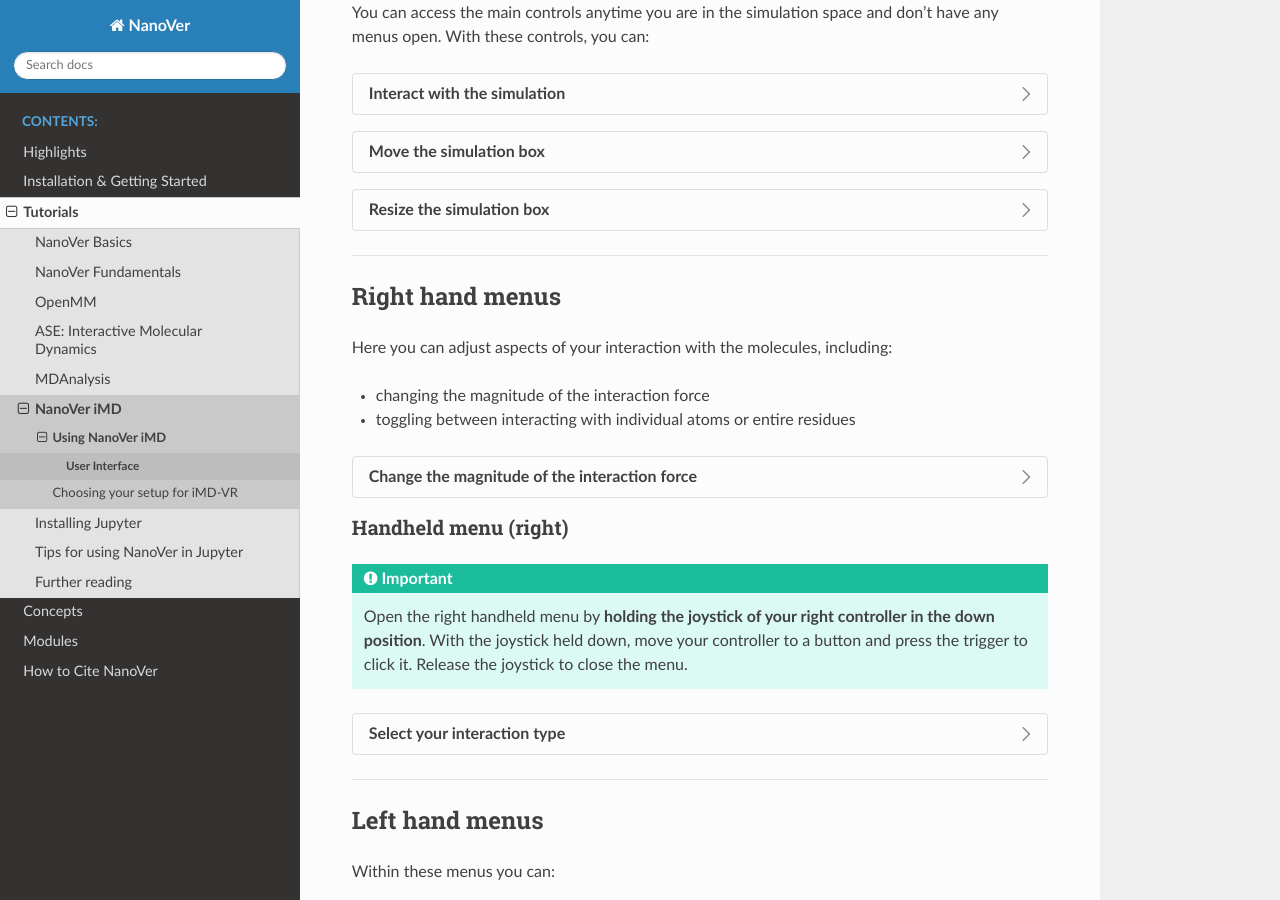
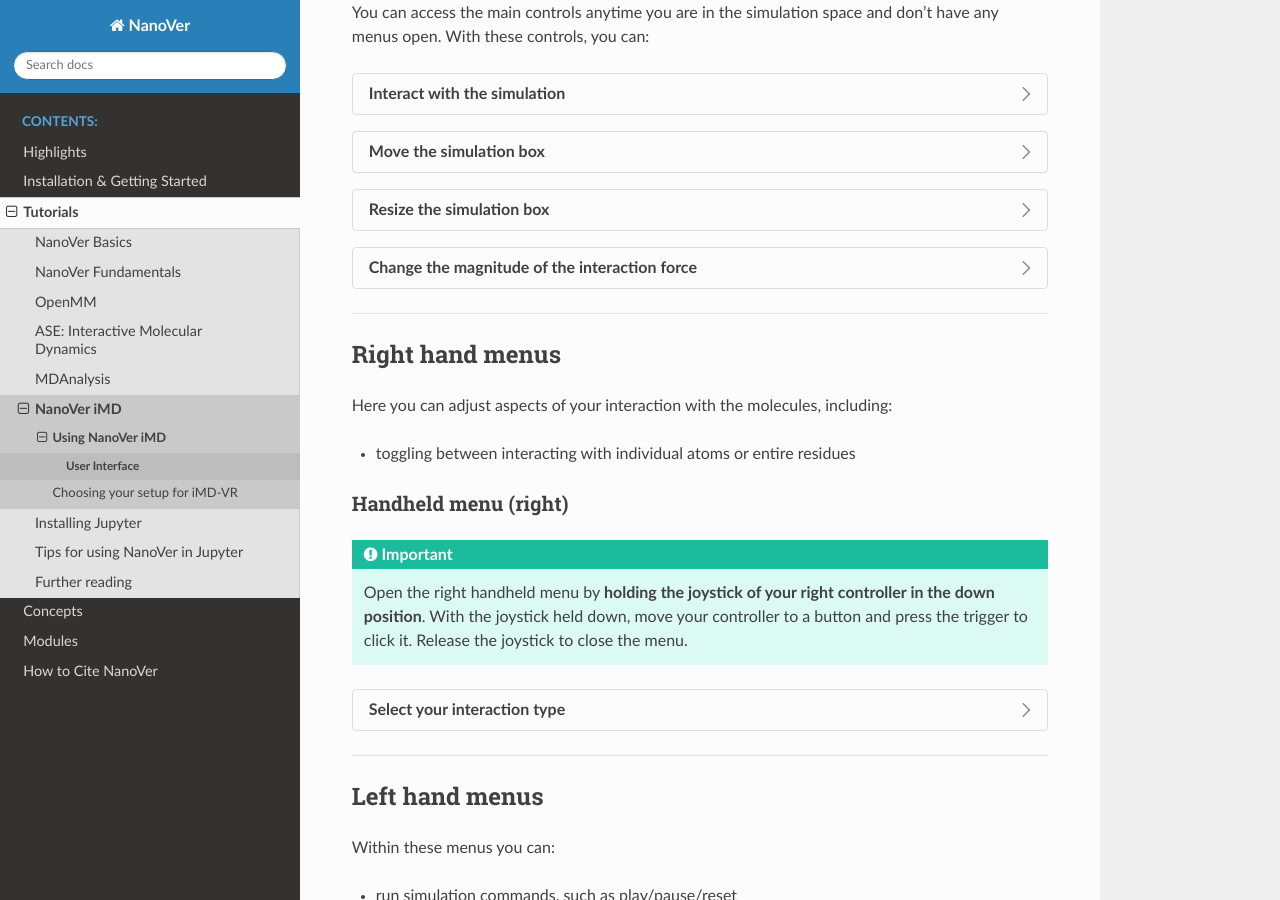
Before and after one commit to IRL2/nanover-docs, a Sphinx documentation site: the page built from source/tutorials/vrclient/invrmenus/controlsandmenus.rst, in a window 1280 px wide and 900 px high, scrolled down 516 px. Built offline with Sphinx 7.4.7 and the Read the Docs theme 3.1.0, drawn with Linux system fonts in a browser that asks for light colours; pages that are not in the unit, such as notebooks, are missing from menus; the version number could not be read and is left out; some of the changed lines change nothing that is shown; some of the changed text lies outside the part shown.

Commit message:
Move changing interaction force scaling on page and fix typo
The instructions on how to change the interaction force scaling were previously nested underneath the "right hand menus" because you use the right controller to do this. However, it is more accurate to nest it under "in-simulation controls" as it is not a 'menu' as such, and can be done anytime the user doesn't have any menus open.

```diff
--- a/source/tutorials/vrclient/invrmenus/controlsandmenus.rst
+++ b/source/tutorials/vrclient/invrmenus/controlsandmenus.rst
@@ -58,16 +58,6 @@
          - Press and hold both grip buttons to move & resize the simulation box.
 
 
-----
-
-Right hand menus
-################
-
-Here you can adjust aspects of your interaction with the molecules, including:
-
-* changing the magnitude of the interaction force
-* toggling between interacting with individual atoms or entire residues
-
 .. dropdown:: Change the magnitude of the interaction force
 
    .. list-table::
@@ -81,6 +71,15 @@
          - Push and hold the joystick on the right controller to the right to increase the force, or to the left to decrease it.
            Doing so will alter the scaling value of the interaction force (see video).
            Note that this changes the force for both controllers.
+
+----
+
+Right hand menus
+################
+
+Here you can adjust aspects of your interaction with the molecules, including:
+
+* toggling between interacting with individual atoms or entire residues
 
 
 Handheld menu (right)
@@ -170,7 +169,6 @@
          - Select the ``Reset`` button.
 
 
-
 Full screen menu
 ~~~~~~~~~~~~~~~~
 
@@ -185,13 +183,13 @@
     and use your **right controller** to interact with the buttons.
     When you are finished, click ``Back`` to return to the simulation.
 
-.. dropdown:: Change simulation
+.. dropdown:: Switch simulation
 
    .. list-table::
        :widths: 40 60
        :header-rows: 0
 
-       * - .. video:: /_static/in-vr-menu_change-simulation.mp4
+       * - .. video:: /_static/in-vr-menu_switch-simulation.mp4
              :width: 250
              :height: 250
 
```
Also changed, not shown: 1 other file.
